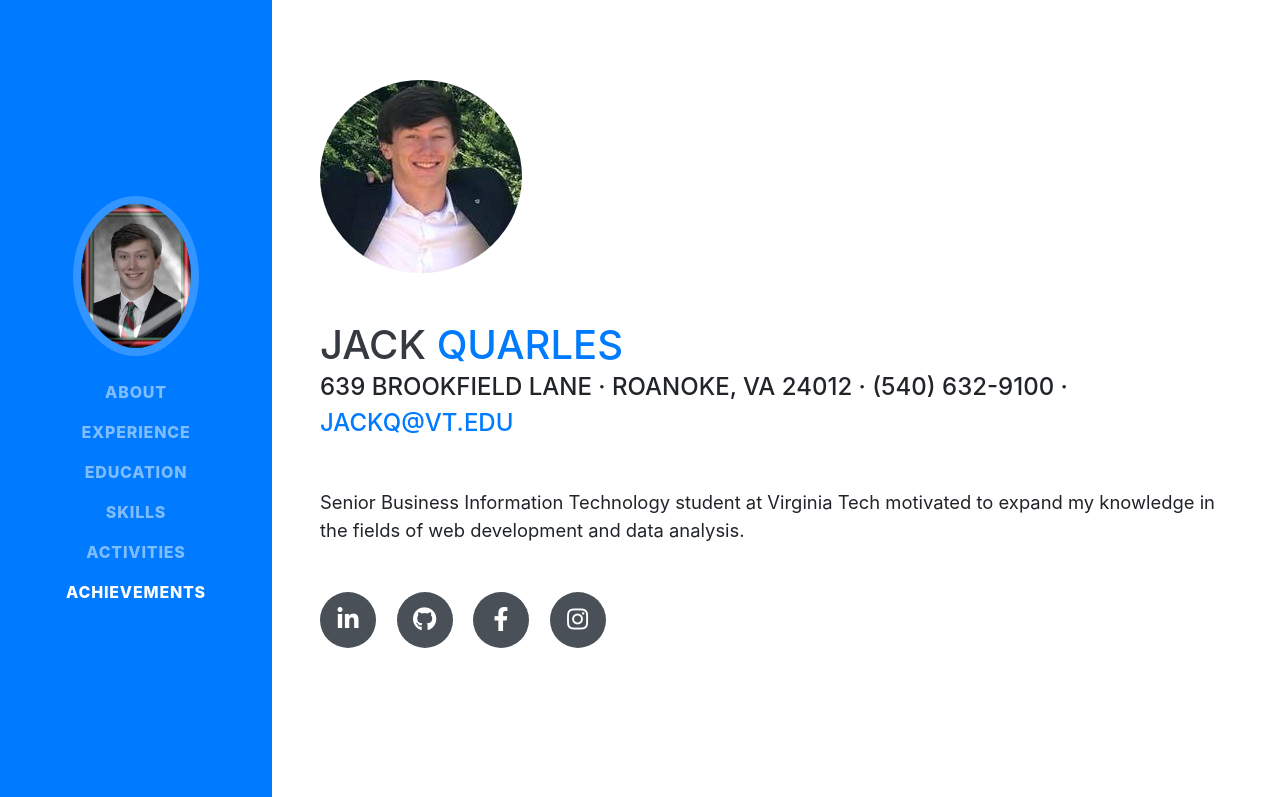
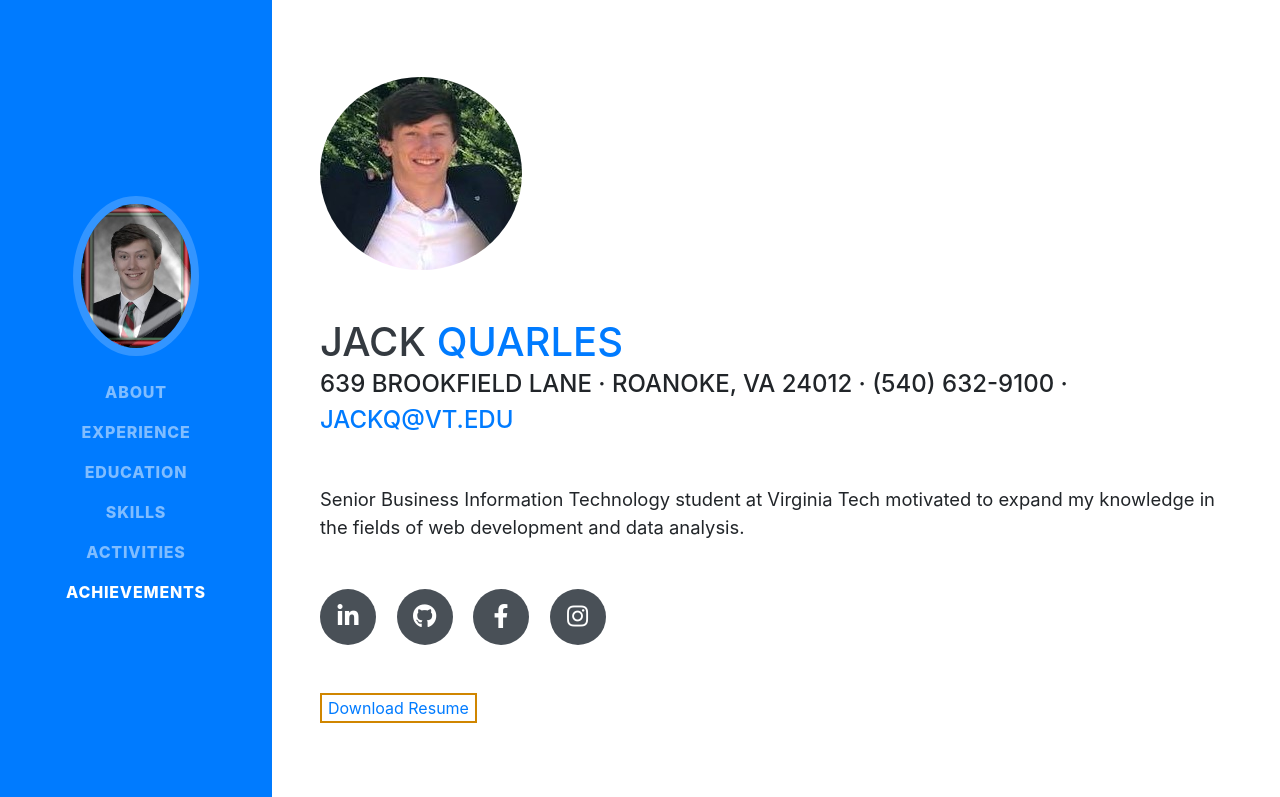
Before and after one commit to jcquarles/jcquarles.github.io, a website with bundled scripts: page index.html in a window 1280 px wide. Shown: the top 797 px of the page. Built offline with nearby package versions, Linux system fonts and the light colour scheme; a web font is replaced by a local one.

Commit message:
resume button

```diff
--- a/index.html
+++ b/index.html
@@ -98,7 +98,9 @@
         <br>
         <br>
         <div>
-          <a href="ResumeJackQuarles.docx" style="visibility: hidden;" download>Download Resume</a>
+          <button type="button" style="background-color: white; color: black; border: 2px solid rgb(208, 134, 0);">
+            <a href="ResumeJackQuarles.docx" download>Download Resume</a>
+          </button>
         </div>
       </div>
     </section>
```
